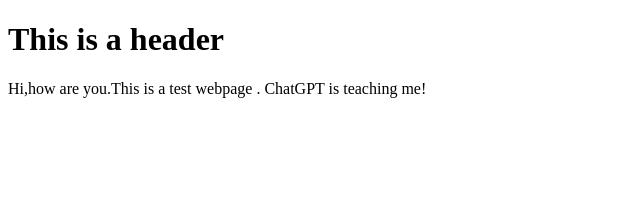
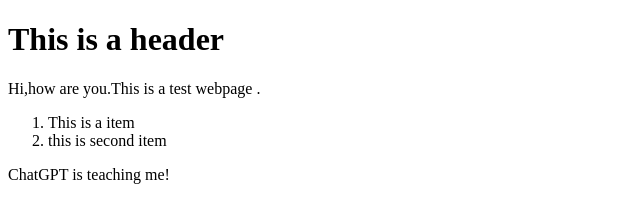
Before and after one commit to SquareSmp/level1, a plain HTML site: page index.html in a window 1280 px wide. Shown: the whole page, without its empty margins (0-640 px from the left). Drawn offline with Linux system fonts and the light colour scheme.

Commit message:
Update index.html

```diff
--- a/index.html
+++ b/index.html
@@ -6,6 +6,7 @@
 <body>
 <h1> This is a header </h1>
   Hi,how are you.This is a test webpage .
+    <ol> <li>This is a item</li><li>this is second item</li></ol>
 ChatGPT is teaching me!
 </body>
 </html>
```
